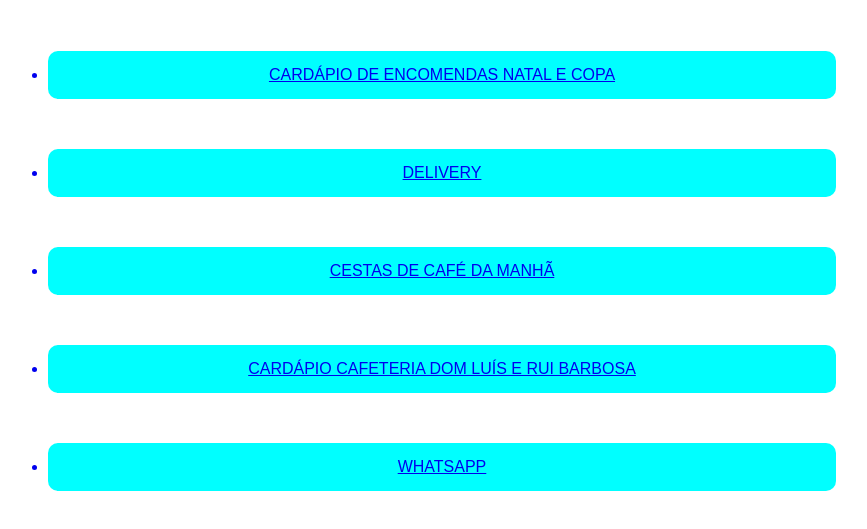
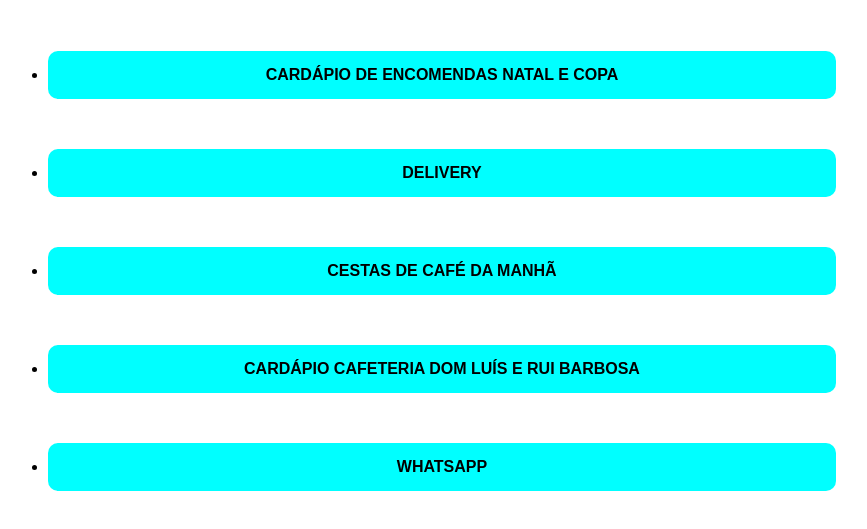
Before and after one commit to brejmoraes/loja1, a plain HTML site: page index.html in a window 1280 px wide. Shown: the part 181-710 px from the top of the page, without its empty margins (198-1065 px from the left). Drawn offline with Linux system fonts and the light colour scheme.

Commit message:
mudança de fonte

```diff
--- a/index.html
+++ b/index.html
@@ -21,6 +21,10 @@ section div a{
   border-radius: 10px;
   font-family: Arial, Helvetica, sans-serif;
  text-align: center;
+ text-decoration: none;
+ color: black;
+ font-weight:bold;
+
 }
 </style>
 
```
